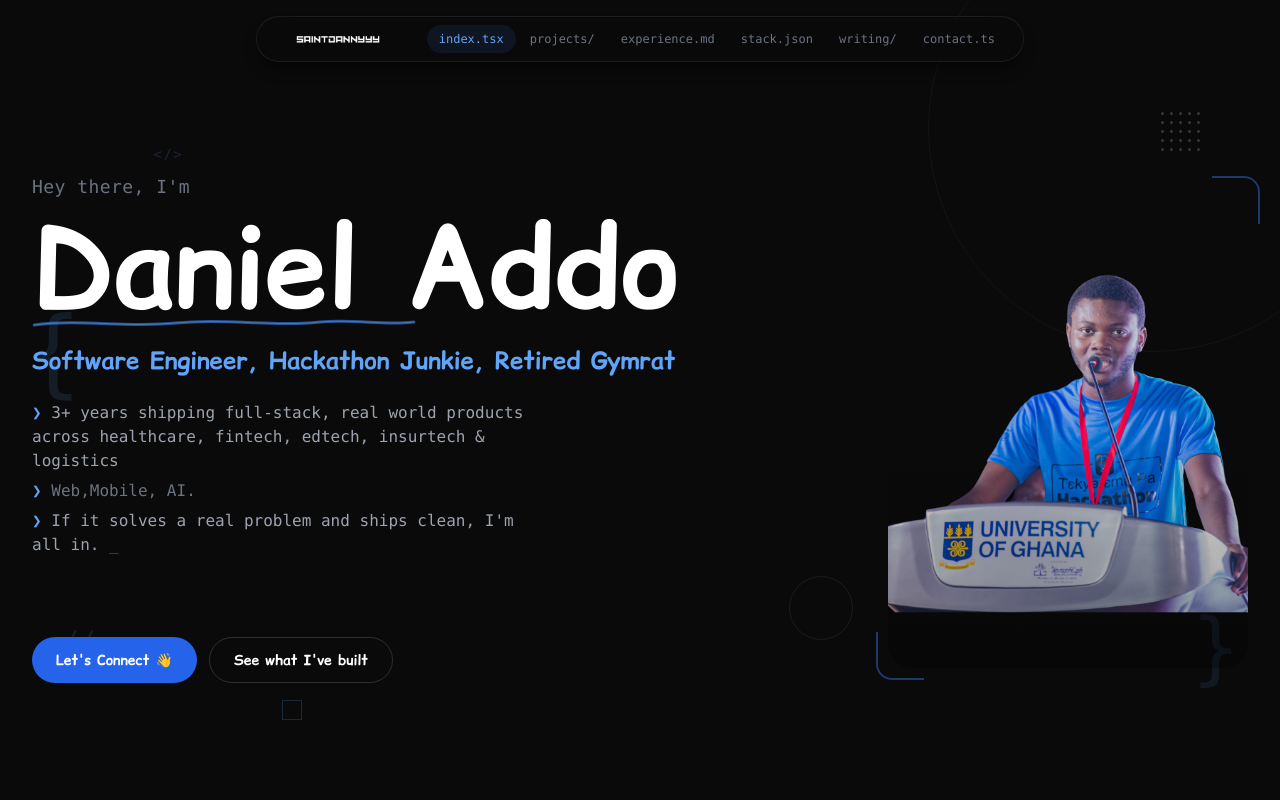
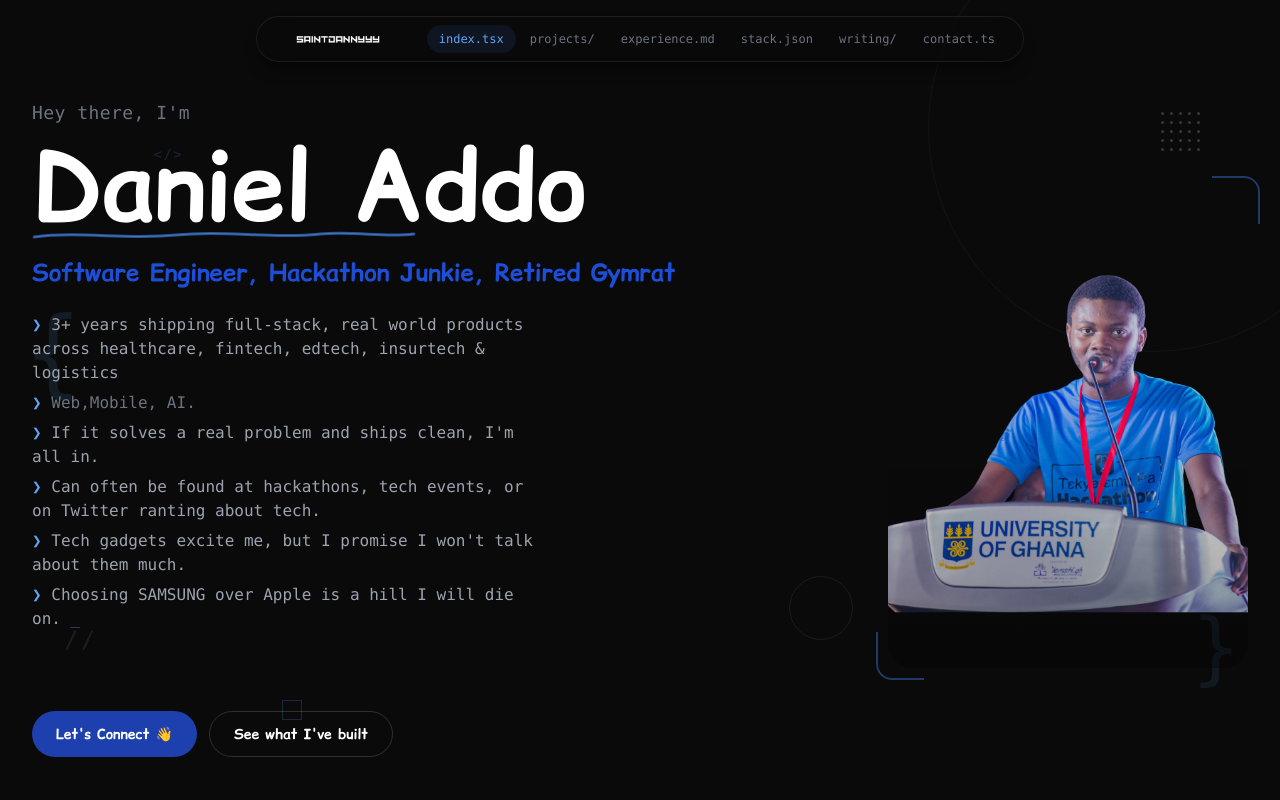
Before and after one commit to saintdannyyy/saintdannyyy-portfolio, a Next.js app: page / in a window 1280 px wide. Shown: the top 800 px of the page. Built offline with nearby package versions, Linux system fonts and the light colour scheme.

Commit message:
feat: update Hero component styles and add additional personal insights

```diff
--- a/components/Hero.js
+++ b/components/Hero.js
@@ -98,7 +98,7 @@ export default function Hero() {
             </p>
 
             {/* Name */}
-            <h1 className="text-[clamp(3rem,9vw,7rem)] font-bold leading-[0.9] font-comic text-white mb-0">
+            <h1 className="text-[clamp(3rem,9vw,6rem)] font-bold leading-[0.9] font-comic text-white mb-0">
               Daniel Addo
             </h1>
 
@@ -131,7 +131,7 @@ export default function Hero() {
                 />
               </svg>
             </div>
-            <p className="text-blue-400 text-md sm:text-2xl font-comic font-semibold mb-6">
+            <p className="text-blue-700 text-md sm:text-2xl font-comic font-semibold mb-6">
               Software Engineer, Hackathon Junkie, Retired Gymrat
             </p>
 
@@ -155,6 +155,26 @@ export default function Hero() {
                     If it solves a real problem and ships clean, I&apos;m all
                     in.
                   </span>
+                </p>
+                <p>
+                  <span className="text-blue-400 select-none">❯ </span>
+                  <span className="text-gray-400">
+                    Can often be found at hackathons, tech events, or on Twitter
+                    ranting about tech.
+                  </span>
+                </p>
+                <p>
+                  <span className="text-blue-400 select-none">❯ </span>
+                  <span className="text-gray-400">
+                    Tech gadgets excite me, but I promise I won&apos;t talk
+                    about them much.
+                  </span>
+                </p>
+                <p>
+                  <span className="text-blue-400 select-none">❯ </span>
+                  <span className="text-gray-400">
+                    Choosing SAMSUNG over Apple is a hill I will die on.
+                  </span>
                   <span className="text-blue-400 animate-pulse"> _</span>
                 </p>
               </div>
@@ -164,7 +184,7 @@ export default function Hero() {
             <div className="flex flex-wrap gap-3">
               <Link
                 href="/contact"
-                className="inline-flex items-center gap-2 px-6 py-3 bg-blue-600 hover:bg-blue-500 text-white font-comic text-sm font-semibold rounded-full transition-colors duration-200"
+                className="inline-flex items-center gap-2 px-6 py-3 bg-blue-800 hover:bg-blue-500 text-white font-comic text-sm font-semibold rounded-full transition-colors duration-200"
               >
                 Let&apos;s Connect 👋
               </Link>
```
